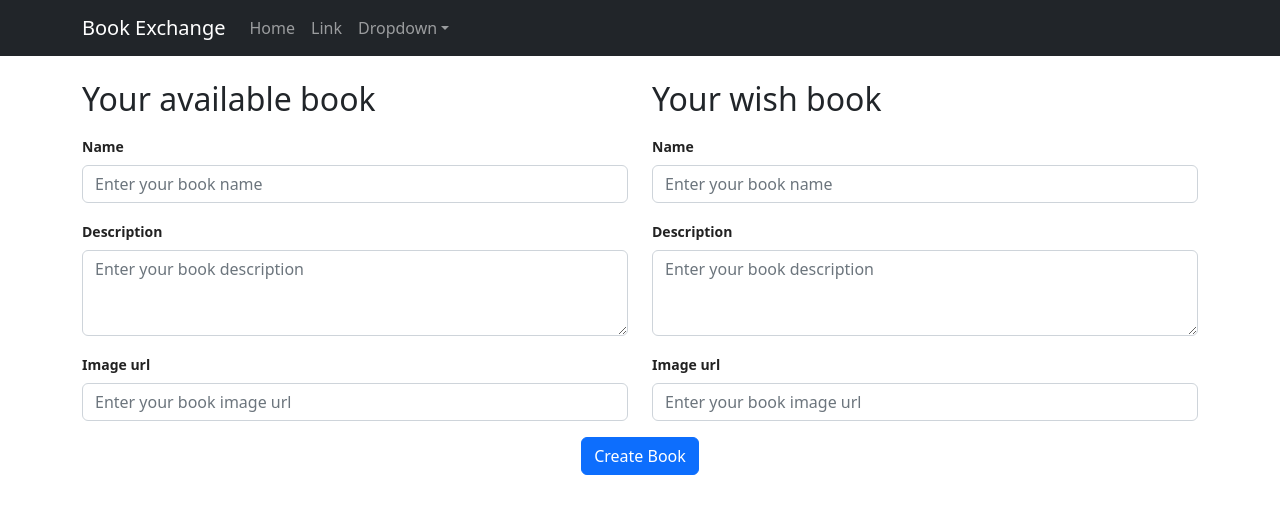
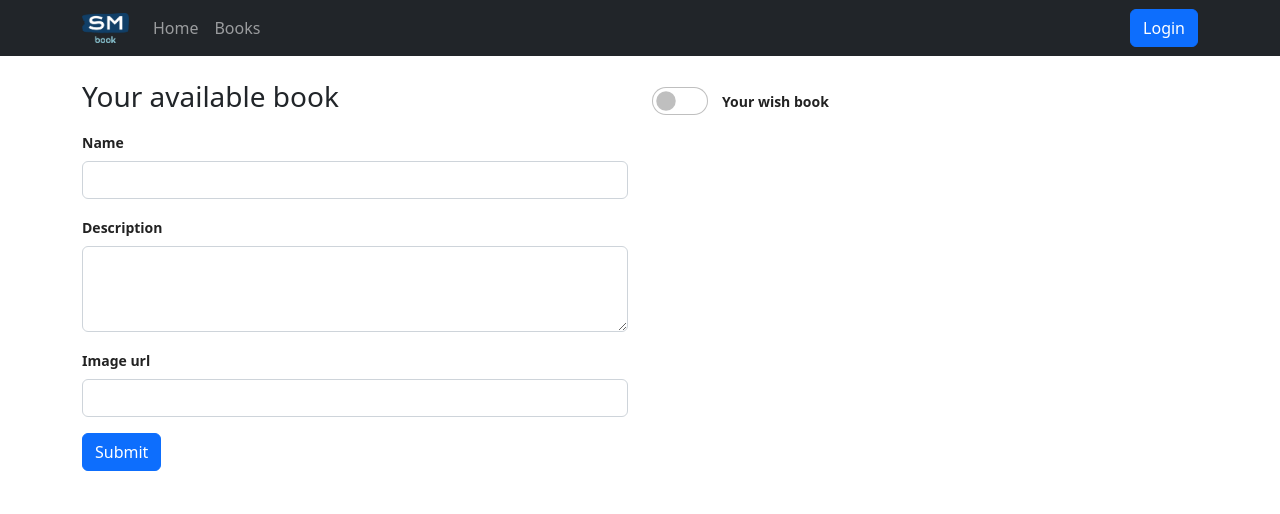
Before and after one commit to TranQuocViet26701/book-exchange-platform, a React app: page /create-book in a window 1280 px wide. Shown: the top 514 px of the page. Built offline with nearby package versions, Linux system fonts and the light colour scheme; the HTML template or start-up script is replaced by a standard one.

Commit message:
fix: route and navbar

```diff
--- a/package.json
+++ b/package.json
@@ -14,6 +14,7 @@
     "react": "^18.2.0",
     "react-bootstrap": "^2.6.0",
     "react-dom": "^18.2.0",
+    "react-hook-form": "^7.39.5",
     "react-router-dom": "5"
   },
   "devDependencies": {
--- a/src/App.jsx
+++ b/src/App.jsx
@@ -1,25 +1,33 @@
-import { BrowserRouter as Router, Redirect, Route } from 'react-router-dom';
+import { BrowserRouter as Router, Route, Switch } from 'react-router-dom';
 import './App.css';
+import NavbarCustom from './components/NavbarCustom';
 import CreateBook from './pages/CreateBook';
 import Home from './pages/Home';
 import Login from './pages/Login';
 import SignUp from './pages/SignUp';
 
-function App() {
-  const loggedIn = false;
-
+function MainApp() {
   return (
     <>
-      <Router>
-        <Route exact path="/">
-          {!loggedIn ? <Redirect to="/login" /> : <Home />}
-        </Route>
-        <Route path="/login" component={Login} />
-        <Route path="/register" component={SignUp} />
+      <NavbarCustom />
+      <Switch>
+        <Route exact path="/" component={Home} />
         <Route path="/create-book" component={CreateBook} />
-      </Router>
+      </Switch>
     </>
   );
 }
 
+function App() {
+  return (
+    <Router>
+      <Switch>
+        <Route exact path="/login" component={Login} />
+        <Route exact path="/register" component={SignUp} />
+        <Route path="/" component={MainApp} />
+      </Switch>
+    </Router>
+  );
+}
+
 export default App;
--- a/src/components/NavbarCustom/index.jsx
+++ b/src/components/NavbarCustom/index.jsx
@@ -1,31 +1,30 @@
-import Container from 'react-bootstrap/Container';
-import Nav from 'react-bootstrap/Nav';
-import Navbar from 'react-bootstrap/Navbar';
-import NavDropdown from 'react-bootstrap/NavDropdown';
+import { Button, Container, Nav, Navbar } from 'react-bootstrap';
+import { Link, useHistory } from 'react-router-dom';
+import logo from '../../assets/logo.png';
 
 function NavbarCustom() {
+  const history = useHistory();
+
   return (
-    <Navbar bg="dark" expand="lg" variant="dark">
+    <Navbar bg="dark" variant="dark">
       <Container>
-        <Navbar.Brand href="#home">Book Exchange</Navbar.Brand>
-        <Navbar.Toggle aria-controls="basic-navbar-nav" />
-        <Navbar.Collapse id="basic-navbar-nav">
-          <Nav className="me-auto">
-            <Nav.Link href="#home">Home</Nav.Link>
-            <Nav.Link href="#link">Link</Nav.Link>
-            <NavDropdown title="Dropdown" id="basic-nav-dropdown">
-              <NavDropdown.Item href="#action/3.1">Action</NavDropdown.Item>
-              <NavDropdown.Item href="#action/3.2">
-                Another action
-              </NavDropdown.Item>
-              <NavDropdown.Item href="#action/3.3">Something</NavDropdown.Item>
-              <NavDropdown.Divider />
-              <NavDropdown.Item href="#action/3.4">
-                Separated link
-              </NavDropdown.Item>
-            </NavDropdown>
-          </Nav>
-        </Navbar.Collapse>
+        <Navbar.Brand href="#home">
+          <img
+            src={logo}
+            height="30"
+            className="d-inline-block align-top"
+            alt="SM logo"
+          />
+        </Navbar.Brand>
+        <Nav className="me-auto ">
+          <Nav.Link as={Link} to="/">
+            Home
+          </Nav.Link>
+          <Nav.Link as={Link} to="/create-book">
+            Books
+          </Nav.Link>
+        </Nav>
+        <Button onClick={() => history.push('/login')}>Login</Button>
       </Container>
     </Navbar>
   );
--- a/src/components/UploadBookForm/index.jsx
+++ b/src/components/UploadBookForm/index.jsx
@@ -1,141 +1,152 @@
 import axios from 'axios';
 import React, { useState } from 'react';
 import { Alert, Button, Col, Container, Form, Row } from 'react-bootstrap';
+import { useForm } from 'react-hook-form';
 
 function UploadBookForm() {
   const userId = '1';
-  const [availableName, setAvailableName] = useState('');
-  const [availableDesc, setAvailableDesc] = useState('');
-  const [availableImageUrl, setAvailableImageUrl] = useState('');
+  const {
+    register,
+    handleSubmit,
+    reset,
+    formState: { errors },
+  } = useForm();
 
-  const [wishName, setWishName] = useState('');
-  const [wishDesc, setWishDesc] = useState('');
-  const [wishImageUrl, setWishImageUrl] = useState('');
+  const [isSuccess, setIsSuccess] = useState(false);
+  const [isHaveWishBook, setIsHaveWishBook] = useState(false);
 
-  const [show, setShow] = useState(false);
+  const onSubmit = async (data) => {
+    console.log('data: ', data);
+    const { name1, desc1, image1, name2, desc2, image2 } = data;
 
-  const handleSubmit = async () => {
-    if (!availableName) return;
-
+    try {
       const res1 = await axios.post(
         'https://afternoon-brook-19976.herokuapp.com/book/upload-book',
         {
           uId: userId,
-        name: availableName,
-        image: availableImageUrl,
+          name: name1,
+          desc: desc1,
+          image: image1,
         }
       );
 
-    console.log('res1: ', res1.data);
+      console.log('res1: ', res1);
 
-    if (wishName) {
+      if (!isHaveWishBook) {
+        setIsSuccess(true);
+        reset({
+          name1: '',
+          desc1: '',
+          imageUrl1: '',
+        });
+        return;
+      }
+
       const res2 = await axios.post(
         'https://afternoon-brook-19976.herokuapp.com/book/upload-book',
         {
           uId: userId,
-          name: wishName,
-          image: wishImageUrl,
-          isHaving: false,
+          name: name2,
+          desc: desc2,
+          image: image2,
         }
       );
 
-      setWishName('');
-      setWishDesc('');
-      setWishImageUrl('');
+      console.log('res2: ', res2);
+
+      setIsSuccess(true);
+      reset({
+        name1: '',
+        desc1: '',
+        image1: '',
+        name2: '',
+        desc2: '',
+        image2: '',
+      });
+    } catch (err) {
+      console.log('error: ', err);
     }
-
-    setAvailableName('');
-    setAvailableDesc('');
-    setAvailableImageUrl('');
-    setShow(true);
   };
 
   return (
     <Container className="mt-4">
       <Row>
-        {show && (
-          <Alert variant="success" onClose={() => setShow(false)} dismissible>
+        {isSuccess && (
+          <Alert
+            variant="success"
+            onClose={() => setIsSuccess(false)}
+            dismissible
+          >
             <Alert.Heading>Create book successful</Alert.Heading>
           </Alert>
         )}
-      </Row>
-      <Row>
         <Col>
-          <h2>Your available book</h2>
+          <h3>Your available book</h3>
           <Form>
-            <Form.Group className="mb-3 mt-3" controlId="name">
+            <Form.Group className="mb-3 mt-3" controlId="name1">
               <Form.Label>Name</Form.Label>
               <Form.Control
                 type="text"
-                placeholder="Enter your book name"
-                value={availableName}
-                onChange={(e) => setAvailableName(e.target.value)}
+                {...register('name1', {
+                  required: "Please provide your book's name",
+                })}
               />
+              {errors.name1 && (
+                <Form.Text className="text-danger">
+                  {errors.name1.message}
+                </Form.Text>
+              )}
+            </Form.Group>
+            <Form.Group className="mb-3" controlId="desc1">
+              <Form.Label>Description</Form.Label>
+              <Form.Control as="textarea" rows={3} {...register('desc1')} />
             </Form.Group>
 
-            <Form.Group className="mb-3" controlId="description">
-              <Form.Label>Description</Form.Label>
-              <Form.Control
-                as="textarea"
-                rows={3}
-                placeholder="Enter your book description"
-                value={availableDesc}
-                onChange={(e) => setAvailableDesc(e.target.value)}
-              />
-            </Form.Group>
-
-            <Form.Group className="mb-3" controlId="name">
+            <Form.Group className="mb-3" controlId="image1">
               <Form.Label>Image url</Form.Label>
-              <Form.Control
-                type="text"
-                placeholder="Enter your book image url"
-                value={availableImageUrl}
-                onChange={(e) => setAvailableImageUrl(e.target.value)}
-              />
+              <Form.Control type="text" {...register('image1')} />
             </Form.Group>
           </Form>
         </Col>
         <Col>
-          <h2>Your wish book</h2>
-          <Form>
-            <Form.Group className="mb-3 mt-3" controlId="name">
+          <Form.Check
+            type="switch"
+            id="switch"
+            value={isHaveWishBook}
+            onChange={() => setIsHaveWishBook((prev) => !prev)}
+            label="Your wish book"
+            className="h3"
+          />
+          {isHaveWishBook && (
+            <Form onSubmit={handleSubmit(onSubmit)}>
+              <Form.Group className="mb-3 mt-3" controlId="name2">
                 <Form.Label>Name</Form.Label>
                 <Form.Control
                   type="text"
-                placeholder="Enter your book name"
-                value={wishName}
-                onChange={(e) => setWishName(e.target.value)}
+                  {...register('name2', {
+                    required: "Please provide your book's name",
+                  })}
                 />
+                {errors.name2 && (
+                  <Form.Text className="text-danger">
+                    {errors.name2.message}
+                  </Form.Text>
+                )}
+              </Form.Group>
+              <Form.Group className="mb-3" controlId="desc2">
+                <Form.Label>Description</Form.Label>
+                <Form.Control as="textarea" rows={3} {...register('desc2')} />
               </Form.Group>
 
-            <Form.Group className="mb-3" controlId="description">
-              <Form.Label>Description</Form.Label>
-              <Form.Control
-                as="textarea"
-                rows={3}
-                placeholder="Enter your book description"
-                value={wishDesc}
-                onChange={(e) => setWishDesc(e.target.value)}
-              />
-            </Form.Group>
-
-            <Form.Group className="mb-3" controlId="name">
+              <Form.Group className="mb-3" controlId="image2">
                 <Form.Label>Image url</Form.Label>
-              <Form.Control
-                type="text"
-                placeholder="Enter your book image url"
-                value={wishImageUrl}
-                onChange={(e) => setWishImageUrl(e.target.value)}
-              />
+                <Form.Control type="text" {...register('image2')} />
               </Form.Group>
             </Form>
+          )}
         </Col>
       </Row>
-      <div className="d-flex justify-content-center">
-        <Button variant="primary" onClick={handleSubmit}>
-          Create Book
-        </Button>
-      </div>
+      <Button onClick={handleSubmit(onSubmit)}>Submit</Button>
     </Container>
   );
 }
--- a/src/pages/CreateBook.jsx
+++ b/src/pages/CreateBook.jsx
@@ -1,12 +1,7 @@
 import React from 'react';
 import NavbarCustom from '../components/NavbarCustom';
-import UploadBookForm from '../components/UploadBookForm';
+import UploadBookForm from '../components/UploadBookForm/index';
 
 export default function CreateBook() {
-  return (
-    <>
-      <NavbarCustom />
-      <UploadBookForm />
-    </>
-  );
+  return <UploadBookForm />;
 }
```
Also changed, not shown: src/assets/logo.png (added), 1 other file (tests, documents, lock files or other folders). Lines whose indentation alone changed are shown as unchanged.
